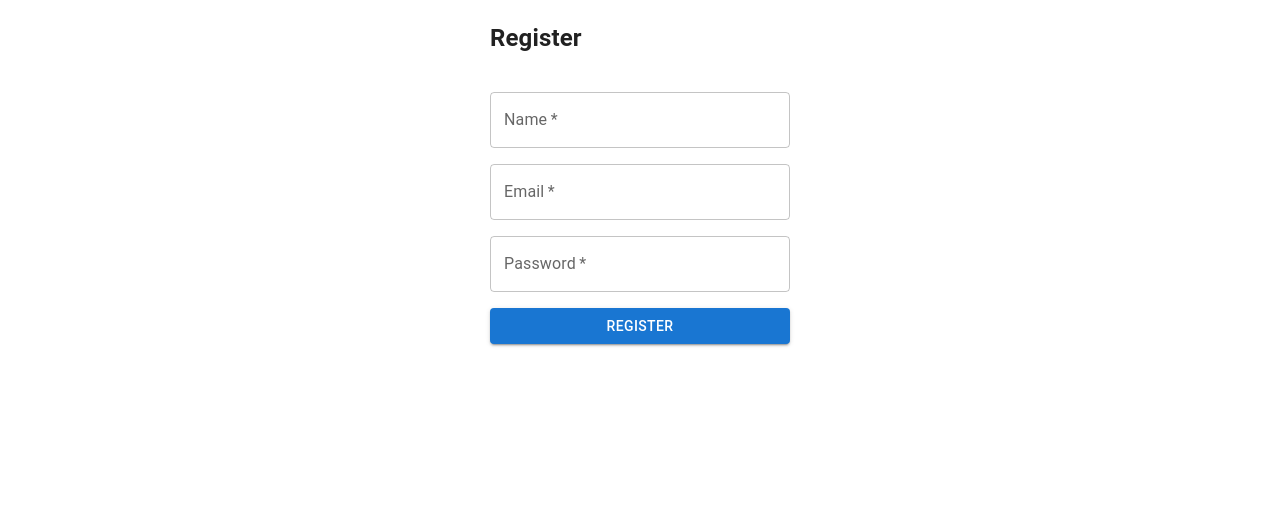
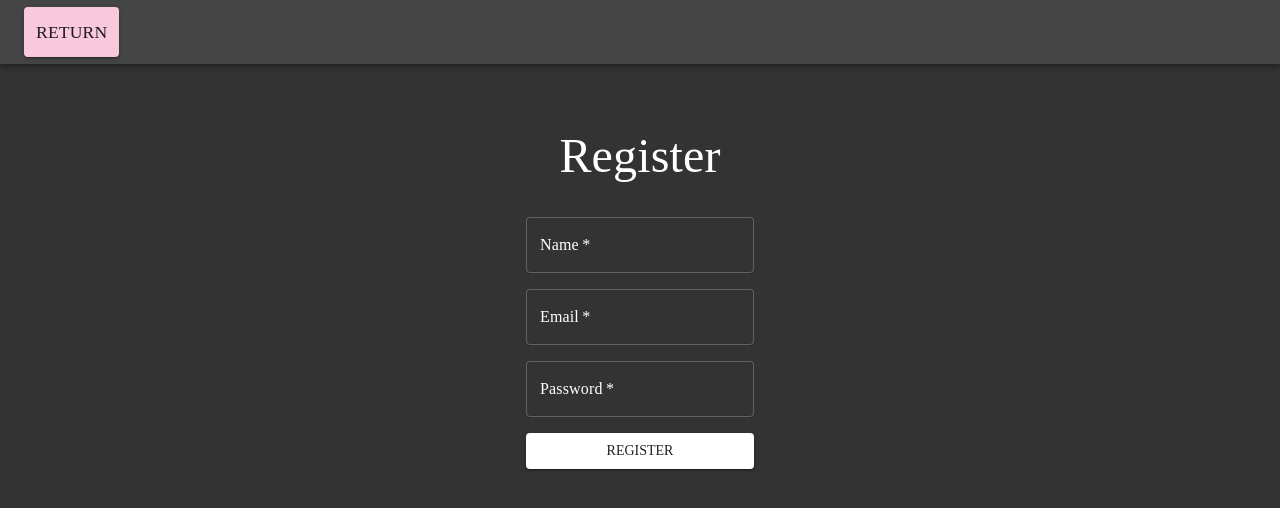
Before and after one commit to Jungyoonlim/spaced-rep, a React app: page /register in a window 1280 px wide. Shown: the top 508 px of the page. Built offline with nearby package versions, Linux system fonts and the light colour scheme.

Commit message:
frontend changes on App.tsx, Register.tsx

```diff
--- a/client/App.tsx
+++ b/client/App.tsx
@@ -13,7 +13,7 @@ const customTheme = createTheme({
       main: '#fff',
     },
     secondary: {
-      main: '#fff',
+      main: '#f8c8dc',
     },
     background: {
       default: '#333',
@@ -40,15 +40,15 @@ const App: React.FC = () => {
               Spaced Repetition App
             </Typography>
             {user ? (
-              <Button color="secondary" component={Link} to="/logout" variant="outlined">
+              <Button color="secondary" component={Link} to="/logout" variant="outlined" sx={{ padding: '6px 12px' }}>
                 Logout
               </Button>
             ) : (
               <>
-                <Button color="secondary" component={Link} to="/login" variant="outlined" sx={{ mr: 2 }}>
+                <Button color="secondary" component={Link} to="/login" variant="outlined" sx={{ fontSize: '1.1rem', padding: '10px 12px', mr: 2 }}>
                   Login
                 </Button>
-                <Button color="secondary" component={Link} to="/register" variant="contained">
+                <Button color="secondary" component={Link} to="/register" variant="contained" sx={{ fontSize: '1.1rem', padding: '10px 12px' }}>
                   Register
                 </Button>
               </>
@@ -56,17 +56,17 @@ const App: React.FC = () => {
           </Toolbar>
         </AppBar>
         <Container maxWidth="sm" sx={{ textAlign: 'center', py: 8 }}>
-          <Typography variant="h1" component="h1" gutterBottom>
+          <Typography variant="h1" component="h2" gutterBottom>
             Spaced Repetition App
           </Typography>
-          <Typography variant="h4" sx={{ mb: 4 }}>
+          <Typography variant="h5" sx={{ mb: 4 }}>
             Start learning today
           </Typography>
           <Box sx={{ display: 'flex', justifyContent: 'center', gap: '20px' }}>
-            <Button variant="contained" color="secondary" component={Link} to="/flashcards">
+            <Button variant="contained" color="secondary" component={Link} to="/flashcards" sx={{ fontSize: '1.4rem', padding: '10px 32px', borderRadius: '15px', boxShadow: '0 4px 6px rgba(0, 0, 0, 0.1)' }}>
               Flashcards
             </Button>
-            <Button variant="contained" color="secondary" component={Link} to="/decks">
+            <Button variant="contained" color="secondary" component={Link} to="/decks" sx={{ fontSize: '1.4rem', padding: '10px 32px', borderRadius: '15px', boxShadow: '0 4px 6px rgba(0, 0, 0, 0.1)' }}>
               Decks
             </Button>
           </Box>
--- a/client/components/Register.tsx
+++ b/client/components/Register.tsx
@@ -1,10 +1,34 @@
 
 import React, { useState } from 'react';
+import { Link } from 'react-router-dom';
 import { useDispatch } from 'react-redux';
 import { useNavigate } from 'react-router-dom';
 import { setUser } from '../store';
 import { CreateUserDto } from '../../shared/types';
-import { TextField, Button } from '@mui/material';
+import { AppBar, TextField, Button, Typography, Container, Box, Toolbar } from '@mui/material';
+import { createTheme, ThemeProvider } from '@mui/material/styles';
+
+const customTheme = createTheme({
+  palette: {
+    mode: 'dark',
+    primary: {
+      main: '#fff',
+    },
+    secondary: {
+      main: '#f8c8dc',
+    },
+    background: {
+      default: '#333',
+      paper: '#333',
+    },
+  },
+  typography: {
+    fontFamily: '"Playfair Display", serif',
+    allVariants: {
+      color: '#fff',
+    },
+  },
+});
 
 const Register: React.FC = () => {
   const [name, setName] = useState('');
@@ -33,8 +57,21 @@ const Register: React.FC = () => {
   };
 
   return (
+    <ThemeProvider theme={customTheme}>
+      <Box sx={{ backgroundColor: '#333', minHeight: '100vh' }}>
+      <AppBar position="static">
+        <Toolbar>
+      <Button color="secondary" component={Link} to="/" variant="contained" sx={{ fontSize: '1.1rem', padding: '10px 12px' }}>
+          Return
+        </Button>
+        </Toolbar>
+      </AppBar>
+      <Container maxWidth="sm" sx={{ textAlign: 'center', py: 8 }}>
+      <Toolbar>
       <form onSubmit={handleSubmit}>
-      <h2>Register</h2>
+        <Typography variant="h3" component="h2" gutterBottom>
+          Register
+        </Typography>
         <TextField
           label="Name"
           value={name}
@@ -59,6 +96,10 @@ const Register: React.FC = () => {
           Register
         </Button>
       </form>
+      </Toolbar>
+      </Container>
+      </Box>
+    </ThemeProvider>
   );
 };
 
```
Also changed, not shown: 1 other file (tests, documents, lock files or other folders). Lines whose indentation alone changed are shown as unchanged.
